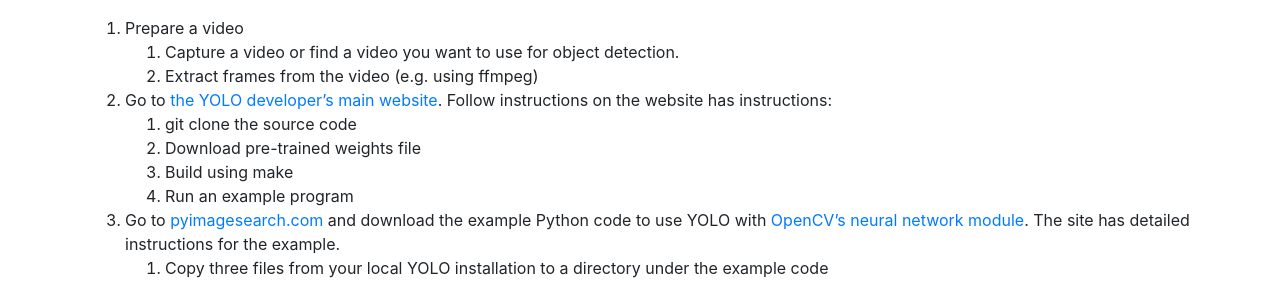
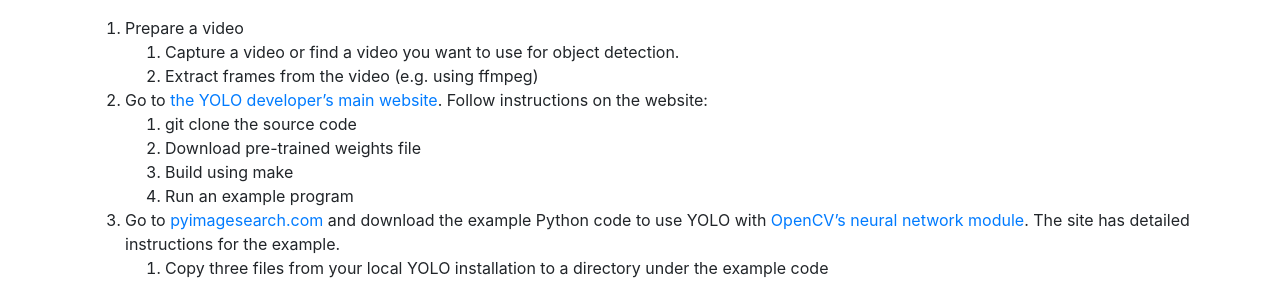
Before and after one commit to hideyukiinada/hideyukiinada.github.io, a Jekyll site: the page built from _posts/2018-12-23-yolo.md, in a window 1280 px wide. Shown: the part 1332-1615 px from the top of the page. Built offline with Jekyll 4.4.1, drawn with Linux system fonts in a browser that asks for light colours; nearby versions of some CDN libraries.

Commit message:
fixing a grammatical error

```diff
--- a/_posts/2018-12-23-yolo.md
+++ b/_posts/2018-12-23-yolo.md
@@ -28,7 +28,7 @@
 1. Prepare a video
     1. Capture a video or find a video you want to use for object detection.
     1. Extract frames from the video (e.g. using ffmpeg)
-1. Go to [the YOLO developer's main website](https://pjreddie.com/darknet/yolo/). Follow instructions on the website has instructions:
+1. Go to [the YOLO developer's main website](https://pjreddie.com/darknet/yolo/). Follow instructions on the website:
     1. git clone the source code
     1. Download pre-trained weights file
     1. Build using make
```
